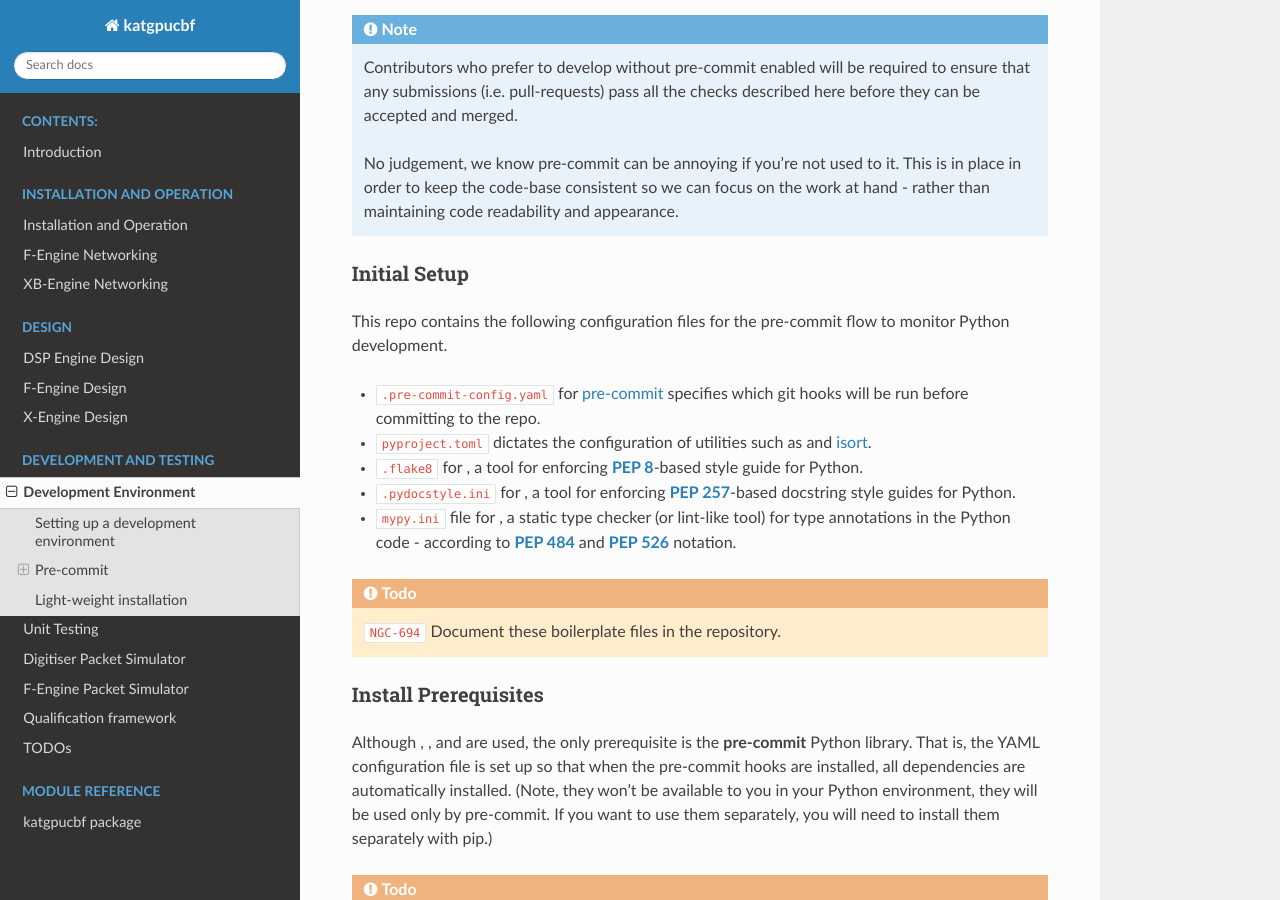
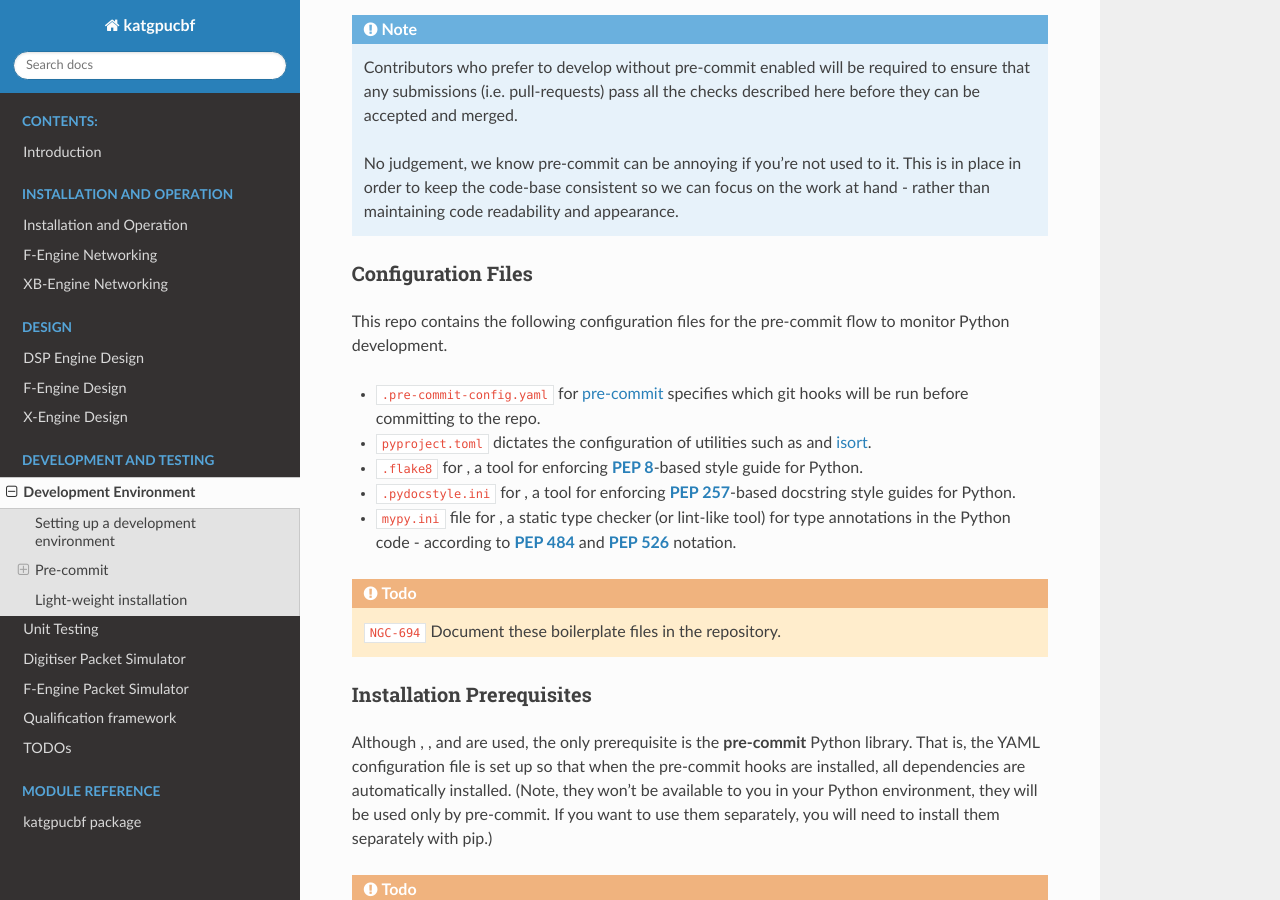
Before and after one commit to ska-sa/katgpucbf, a Sphinx documentation site: the page built from doc/dev-guide.rst, in a window 1280 px wide and 900 px high, scrolled down 1226 px. Built offline with Sphinx 7.4.7 and the Read the Docs theme 2.0.0, drawn with Linux system fonts in a browser that asks for light colours; formulas are drawn with MathJax 3; the version number could not be read and is left out.

Commit message:
Update dev guide headings under Pre-commit
As per feedback and general thoughts on PR #319.

Contributes to: NGC-672.

```diff
--- a/doc/dev-guide.rst
+++ b/doc/dev-guide.rst
@@ -69,8 +69,8 @@ The installation and initialisation of the pre-commit flow is handled in
     This is in place in order to keep the code-base consistent so we can focus
     on the work at hand - rather than maintaining code readability and appearance.
 
-Initial Setup
-^^^^^^^^^^^^^
+Configuration Files
+^^^^^^^^^^^^^^^^^^^
 
 This repo contains the following configuration files for the pre-commit flow
 to monitor Python development.
@@ -92,8 +92,8 @@ to monitor Python development.
 
 .. _isort: https://pycqa.github.io/isort/
 
-Install Prerequisites
-^^^^^^^^^^^^^^^^^^^^^
+Installation Prerequisites
+^^^^^^^^^^^^^^^^^^^^^^^^^^
 
 Although :external+black:doc:`black <getting_started>`, :external+flake8:doc:`flake8 <user/index>`,
 :external+pydocstyle:doc:`pydocstyle <usage>` and :external+mypy:doc:`mypy <getting_started>`
```
